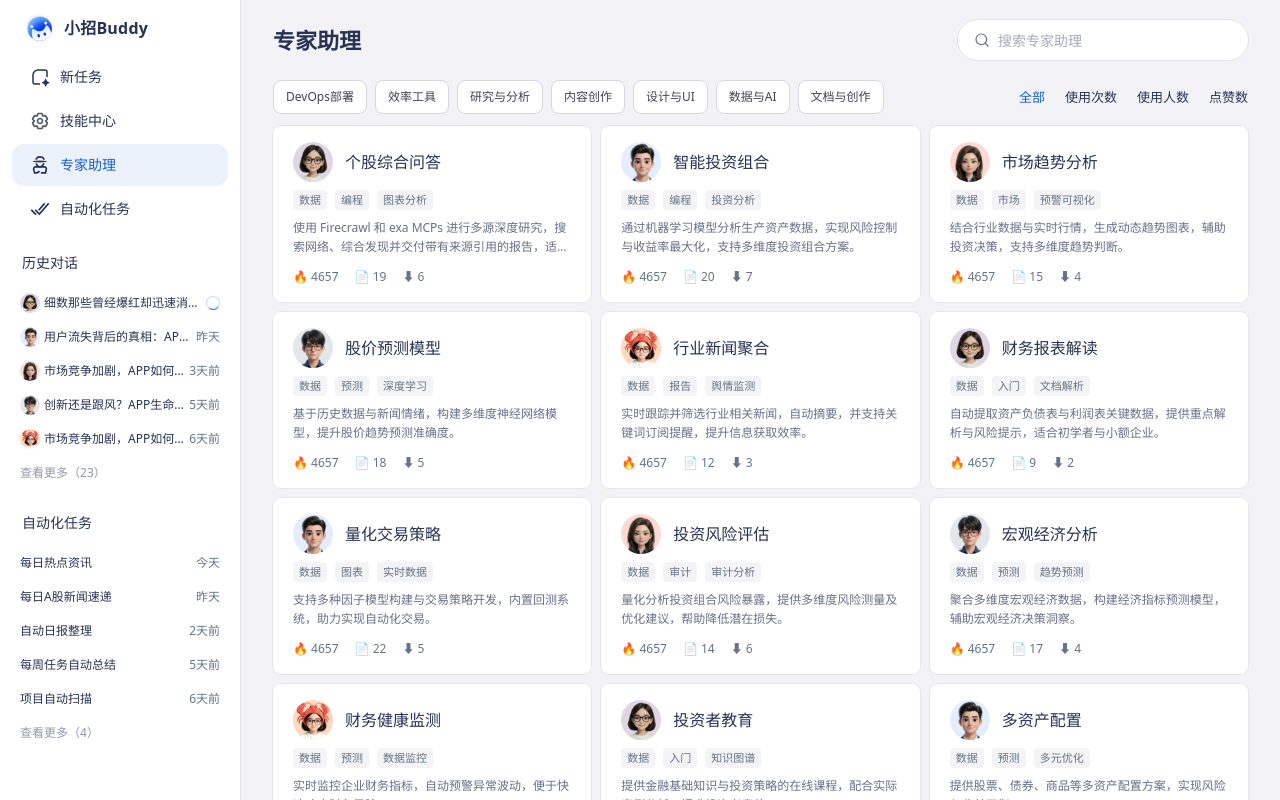
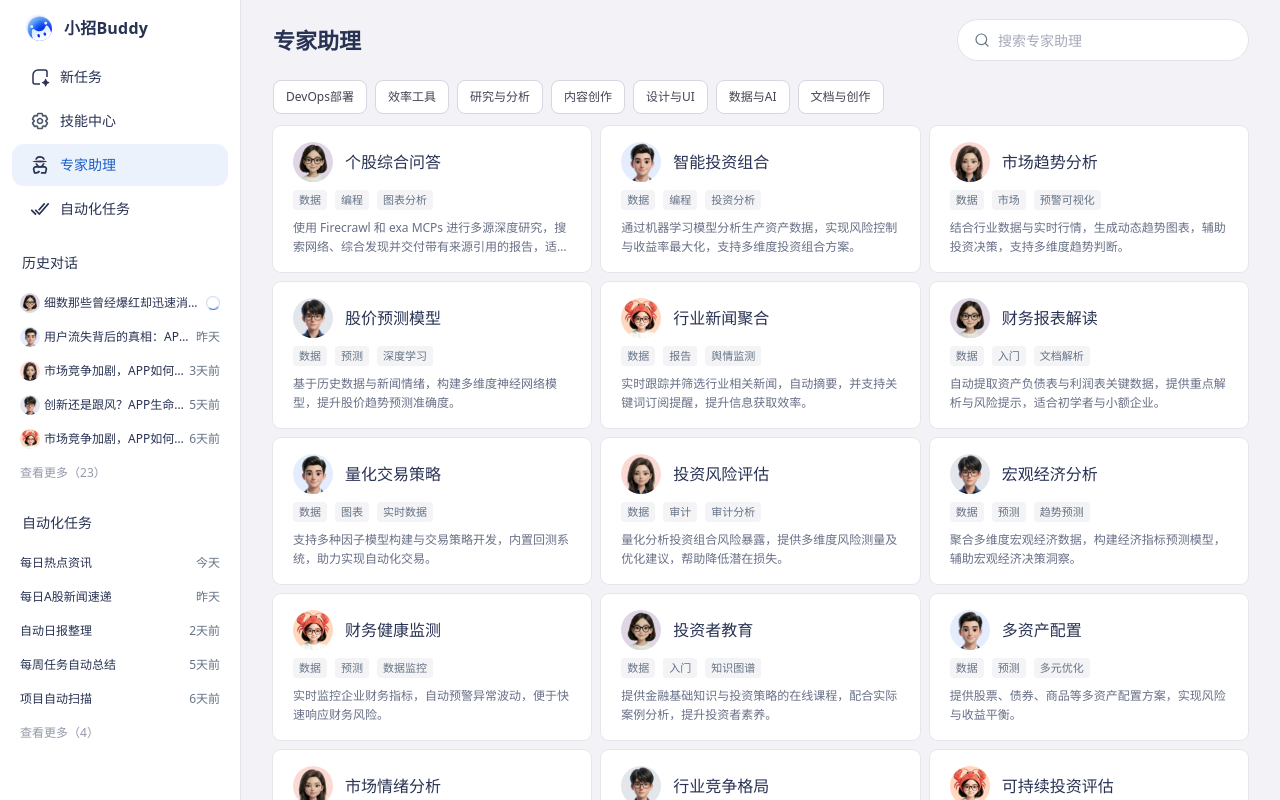
Before and after one commit to pmclaw/cms-buddy, a React (Vite) app: page /experts in a window 1280 px wide. Built offline with nearby package versions, Linux system fonts and the light colour scheme.

Commit message:
feat(pc): 精简专家助理列表信息

```diff
--- a/src/data/experts.ts
+++ b/src/data/experts.ts
@@ -223,12 +223,3 @@ export const expertExamples = [
   '持仓查询：「我持有的贵州茅台最近有什么重要消息」',
   '打板分析：「XX 股票今天涨停是因为什么概念」',
 ]
-
-export const expertSorts = [
-  { id: 'all', label: '全部' },
-  { id: 'uses', label: '使用次数' },
-  { id: 'users', label: '使用人数' },
-  { id: 'likes', label: '点赞数' },
-] as const
-
-export type ExpertSort = (typeof expertSorts)[number]['id']
--- a/src/pages/experts.tsx
+++ b/src/pages/experts.tsx
@@ -11,32 +11,23 @@ import {
 import {
   expertCategories,
   expertExamples,
-  expertSorts,
   experts,
   type Expert,
-  type ExpertSort,
 } from '@/data/experts'
 import { cn } from 'cn'
 
 export default function ExpertsPage() {
   const navigate = useNavigate()
   const [keyword, setKeyword] = React.useState('')
-  const [sort, setSort] = React.useState<ExpertSort>('all')
   const [category, setCategory] = React.useState<string | null>(null)
   const [active, setActive] = React.useState<Expert | null>(null)
 
-  const list = experts
-    .filter((expert) => {
+  const list = experts.filter((expert) => {
     const matchKeyword =
       expert.name.toLowerCase().includes(keyword.trim().toLowerCase()) ||
       expert.desc.toLowerCase().includes(keyword.trim().toLowerCase())
     const matchCategory = category ? expert.category === category : true
     return matchKeyword && matchCategory
-    })
-    .sort((a, b) => {
-      if (sort === 'likes') return b.likes - a.likes
-      if (sort === 'uses' || sort === 'users') return b.uses - a.uses
-      return 0
   })
 
   return (
@@ -70,22 +61,6 @@ export default function ExpertsPage() {
             </button>
           )
         })}
-
-        <div className="ml-auto flex items-center gap-5">
-          {expertSorts.map((item) => (
-            <button
-              key={item.id}
-              type="button"
-              onClick={() => setSort(item.id)}
-              className={cn(
-                'cursor-pointer text-[13px] leading-[22px] transition-colors',
-                sort === item.id ? 'text-brand' : 'text-ink'
-              )}
-            >
-              {item.label}
-            </button>
-          ))}
-        </div>
       </div>
 
       <div className="min-h-0 flex-1 px-8 pb-8">
@@ -121,12 +96,6 @@ export default function ExpertsPage() {
               <p className="text-ink/70 line-clamp-2 min-h-[38px] text-[12px] leading-[19px]">
                 {expert.desc}
               </p>
-
-              <div className="flex items-center justify-end gap-4 pt-1">
-                <span className="text-sub text-[12px]">🔥 {expert.uses}</span>
-                <span className="text-sub text-[12px]">📄 {expert.likes}</span>
-                <span className="text-sub text-[12px]">⬇ {expert.downloads}</span>
-              </div>
             </button>
           ))}
         </div>
```
Lines whose indentation alone changed are shown as unchanged.
